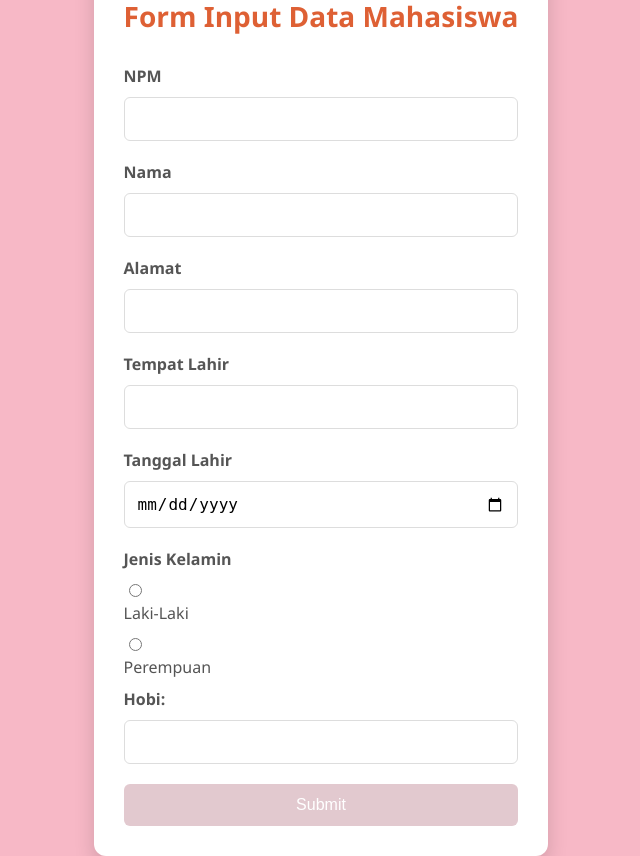
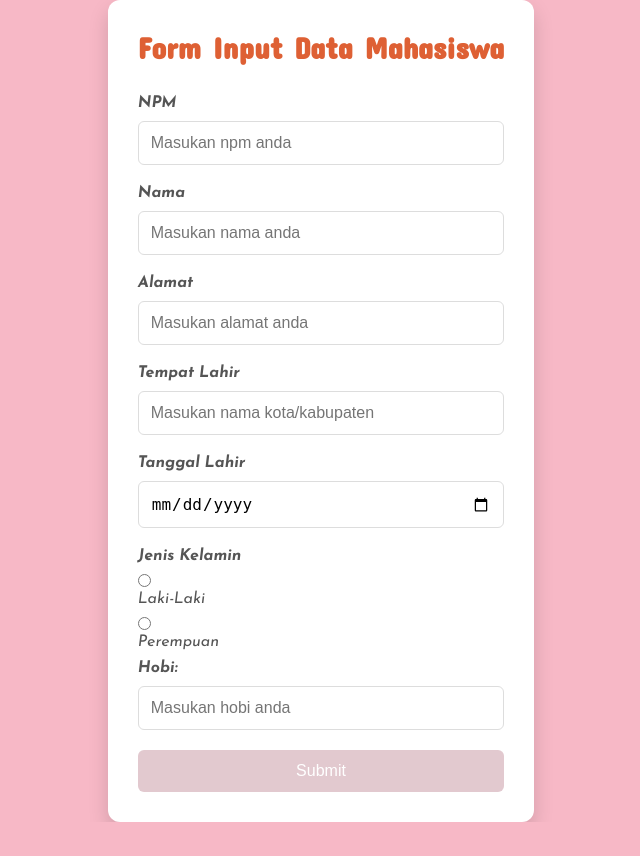
Before and after one commit to nikitaptrii/Pemrograman-Web, a PHP site: page /form.php in a window 1280 px wide. Shown: the whole page, without its empty margins (319-959 px from the left). After the commit the page ends 822 px from the top, so only its background shows below. Run offline with PHP 8.4, Linux system fonts and the light colour scheme.

Commit message:
Add files via upload

```diff
--- a/TUGAS-4/form.php
+++ b/TUGAS-4/form.php
@@ -3,22 +3,34 @@
 <head>
     <meta charset="UTF-8">
     <meta name="viewport" content="width=device-width, initial-scale=1.0">
-    <title>Nikita Putri Prabowo</title>
+    <title>Nikita Putri Prabowo | 140810230010</title>
+
+    <link rel="preconnect" href="https://fonts.googleapis.com">
+    <link rel="preconnect" href="https://fonts.gstatic.com" crossorigin>
+    <link href="https://fonts.googleapis.com/css2?family=Concert+One&display=swap" rel="stylesheet">
     <style>
-        body {
-            font-family: 'Segoe UI', Tahoma, Geneva, Verdana, sans-serif;
-            background-color: #F7B8C6;
+        @import url('https://fonts.googleapis.com/css2?family=Josefin+Sans:ital,wght@0,100..700;1,100..700&display=swap');
+        * {
+            box-sizing: border-box;
             margin: 0;
             padding: 0;
+        }
+
+        body {
+            font-family: "Josefin Sans", sans-serif;
+            font-optical-sizing: auto;
+            font-weight: 400;
+            font-style: italic;
+            background-color: #F7B8C6;
             display: flex;
             justify-content: center;
             align-items: center;
-            height: 100vh;
+            min-height: 100vh;
         }
 
         .container {
             max-width: 600px;
-            background-color: #ffffff;
+            background-color: #fff;
             padding: 30px;
             border-radius: 12px;
             box-shadow: 0 10px 20px rgba(0, 0, 0, 0.15);
@@ -34,7 +46,10 @@
             text-align: center;
             color: #DE6034;
             margin-bottom: 30px;
-            font-size: 28px;
+            font-size: 30px;
+            font-family: "Concert One", sans-serif;
+            font-weight: 700;
+            font-style: normal;
         }
 
         label {
@@ -50,7 +65,6 @@
             margin-bottom: 20px;
             border: 1px solid #ddd;
             border-radius: 6px;
-            box-sizing: border-box;
             font-size: 16px;
             transition: border-color 0.3s ease, box-shadow 0.3s ease;
         }
@@ -117,7 +131,6 @@
             $jenis_kelamin = $_POST['jenis_kelamin'];
             $hobi = $_POST['hobi'];
 
-            // Tampilkan hasil inputan
             echo "<div class='result'>";
             echo "<h3>Data Mahasiswa yang Dimasukkan:</h3>";
             echo "<p><strong>NPM:</strong> $npm</p>";
@@ -135,16 +148,16 @@
 
         <form action="" method="POST">
             <label for="npm">NPM</label>
-            <input type="text" id="npm" name="npm" required>
+            <input type="text" id="npm" name="npm" placeholder="Masukan npm anda" required>
 
             <label for="nama">Nama</label>
-            <input type="text" id="nama" name="nama" required>
+            <input type="text" id="nama" name="nama" placeholder="Masukan nama anda" required>
 
             <label for="alamat">Alamat</label>
-            <input type="text" id="alamat" name="alamat" required>
+            <input type="text" id="alamat" name="alamat" placeholder="Masukan alamat anda" required>
 
             <label for="tempat_lahir">Tempat Lahir</label>
-            <input type="text" id="tempat_lahir" name="tempat_lahir" required>
+            <input type="text" id="tempat_lahir" name="tempat_lahir" placeholder="Masukan nama kota/kabupaten" required>
 
             <label for="tanggal_lahir">Tanggal Lahir</label>
             <input type="date" id="tanggal_lahir" name="tanggal_lahir" required>
@@ -156,7 +169,7 @@
             <label class="radio-label" for="perempuan">Perempuan</label>
 
             <label for="hobi">Hobi:</label>
-            <input type="text" id="hobi" name="hobi" required>
+            <input type="text" id="hobi" name="hobi" placeholder="Masukan hobi anda" required>
 
             <input type="submit" value="Submit">
         </form>
```
